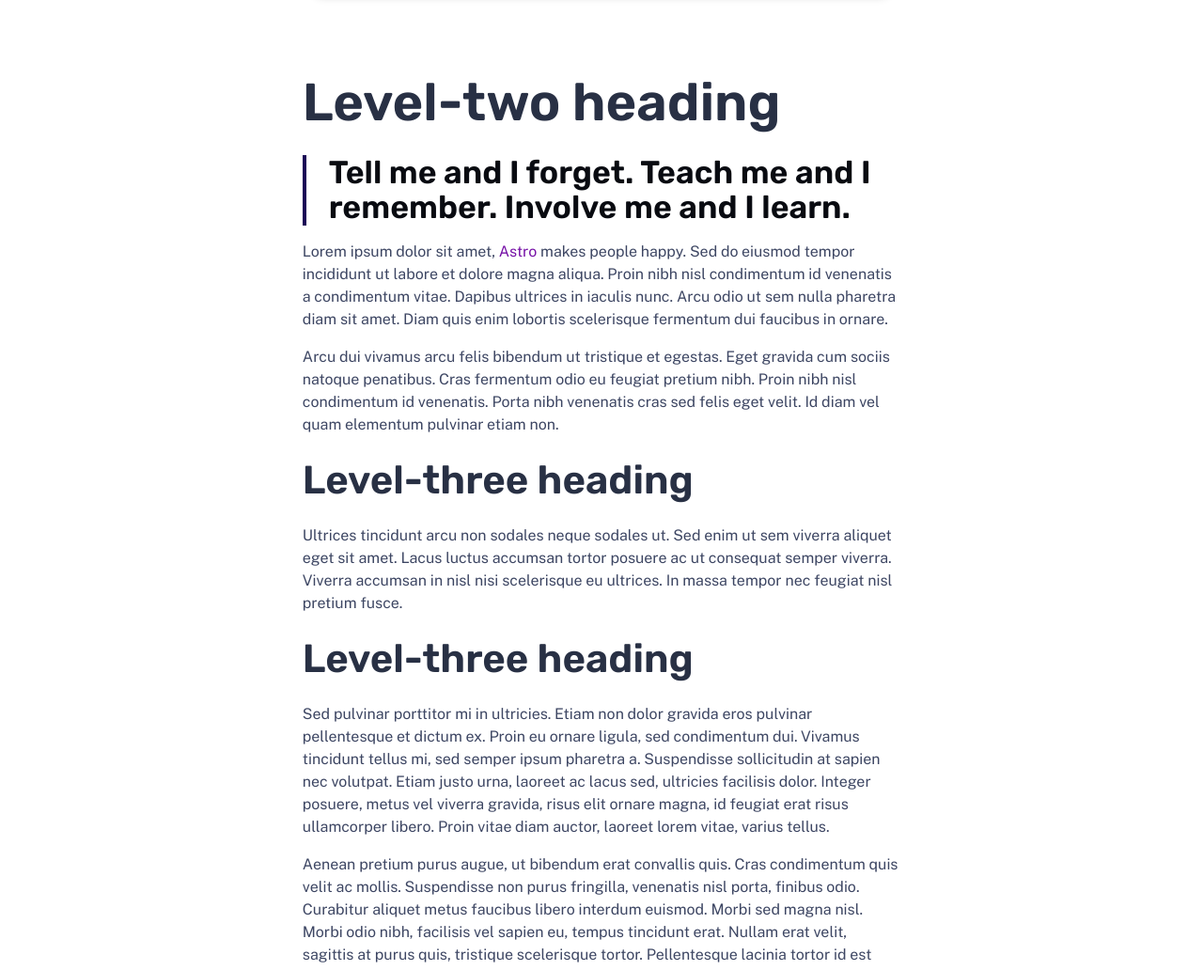
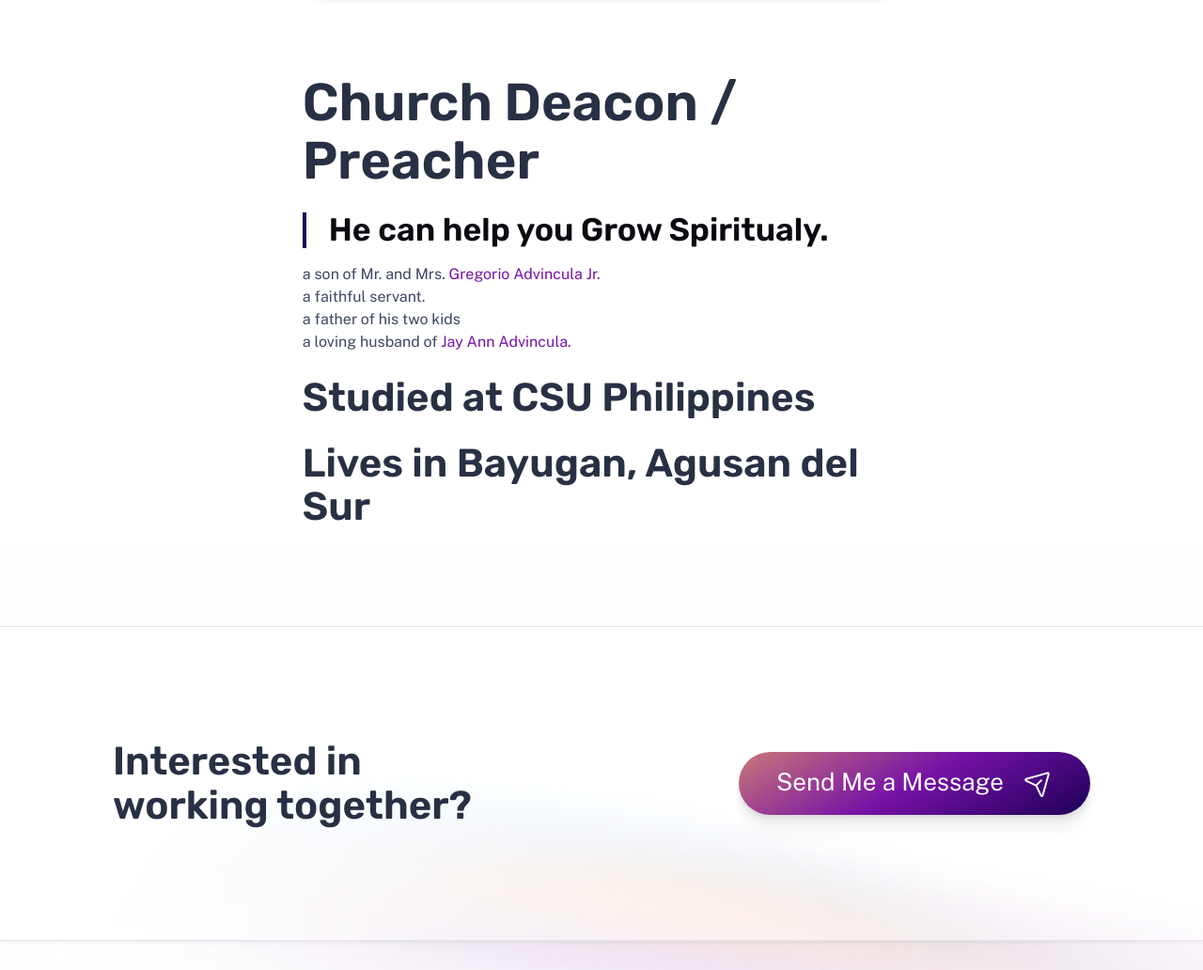
Before and after one commit to ricdodong/sfbc3, an Astro site: page /leadership/jason-advincula in a window 1280 px wide. Shown: the part 1296-2328 px from the top of the page at 94% size. Built offline with nearby package versions, Linux system fonts and the light colour scheme; Astro itself is replaced by a stand-in of ours.

Commit message:
Update jason-advincula.md

```diff
--- a/src/content/leadership/jason-advincula.md
+++ b/src/content/leadership/jason-advincula.md
@@ -6,30 +6,20 @@ img_alt: Jason Advincula
 description: |
   Church Deacon / Preacher
 tags:
-  - Design
-  - Dev
-  - User Testing
+  - Church
+  - Worker
+  - Serving God
 ---
 
-## Level-two heading
+## Church Deacon / Preacher
 
-> Tell me and I forget. Teach me and I remember. Involve me and I learn.
+> He can help you Grow Spiritualy.
 
-Lorem ipsum dolor sit amet, <a href="https://astro.build/">Astro</a> makes people happy. Sed do eiusmod tempor incididunt ut labore et dolore magna aliqua. Proin nibh nisl condimentum id venenatis a condimentum vitae. Dapibus ultrices in iaculis nunc. Arcu odio ut sem nulla pharetra diam sit amet. Diam quis enim lobortis scelerisque fermentum dui faucibus in ornare.
+- a son of Mr. and Mrs. <a href="/leadership/brod-junior/">Gregorio Advincula Jr.</a>
+- a faithful servant.
+- a father of his two kids
+- a loving husband of <a href="/leadership/maam-jay-ann/">Jay Ann Advincula.</a>
 
-Arcu dui vivamus arcu felis bibendum ut tristique et egestas. Eget gravida cum sociis natoque penatibus. Cras fermentum odio eu feugiat pretium nibh. Proin nibh nisl condimentum id venenatis. Porta nibh venenatis cras sed felis eget velit. Id diam vel quam elementum pulvinar etiam non.
+### Studied at CSU Philippines
 
-### Level-three heading
-
-Ultrices tincidunt arcu non sodales neque sodales ut. Sed enim ut sem viverra aliquet eget sit amet. Lacus luctus accumsan tortor posuere ac ut consequat semper viverra. Viverra accumsan in nisl nisi scelerisque eu ultrices. In massa tempor nec feugiat nisl pretium fusce.
-
-### Level-three heading
-
-Sed pulvinar porttitor mi in ultricies. Etiam non dolor gravida eros pulvinar pellentesque et dictum ex. Proin eu ornare ligula, sed condimentum dui. Vivamus tincidunt tellus mi, sed semper ipsum pharetra a. Suspendisse sollicitudin at sapien nec volutpat. Etiam justo urna, laoreet ac lacus sed, ultricies facilisis dolor. Integer posuere, metus vel viverra gravida, risus elit ornare magna, id feugiat erat risus ullamcorper libero. Proin vitae diam auctor, laoreet lorem vitae, varius tellus.
-
-Aenean pretium purus augue, ut bibendum erat convallis quis. Cras condimentum quis velit ac mollis. Suspendisse non purus fringilla, venenatis nisl porta, finibus odio. Curabitur aliquet metus faucibus libero interdum euismod. Morbi sed magna nisl. Morbi odio nibh, facilisis vel sapien eu, tempus tincidunt erat. Nullam erat velit, sagittis at purus quis, tristique scelerisque tortor. Pellentesque lacinia tortor id est aliquam viverra. Vestibulum et diam ac ipsum mollis fringilla.
-
-#### Level-four heading
-
-- We noted this
-- And also this other point
+### Lives in Bayugan, Agusan del Sur
```
